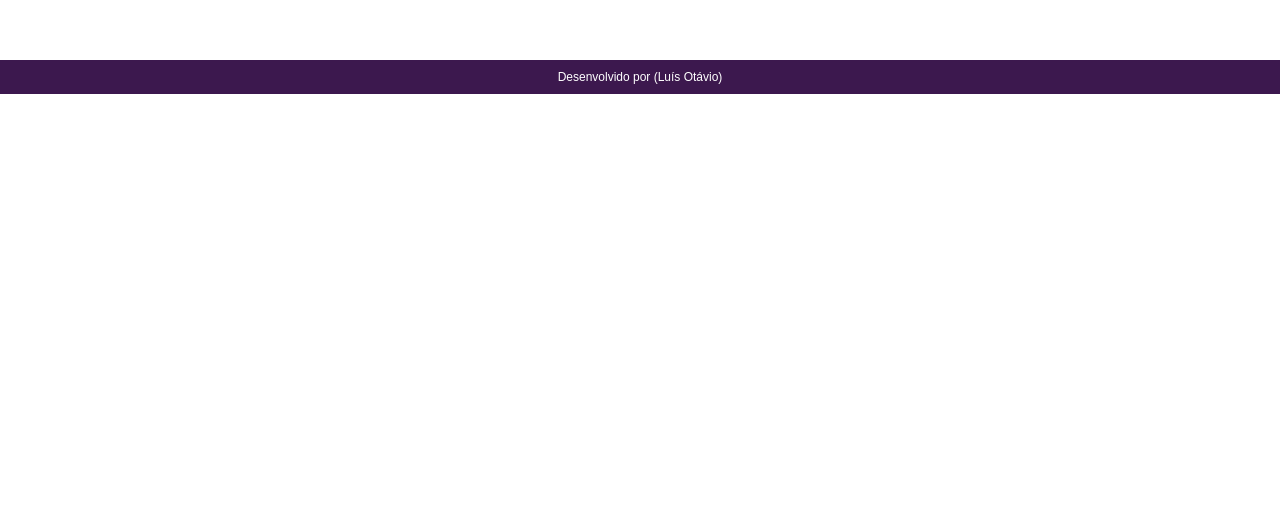
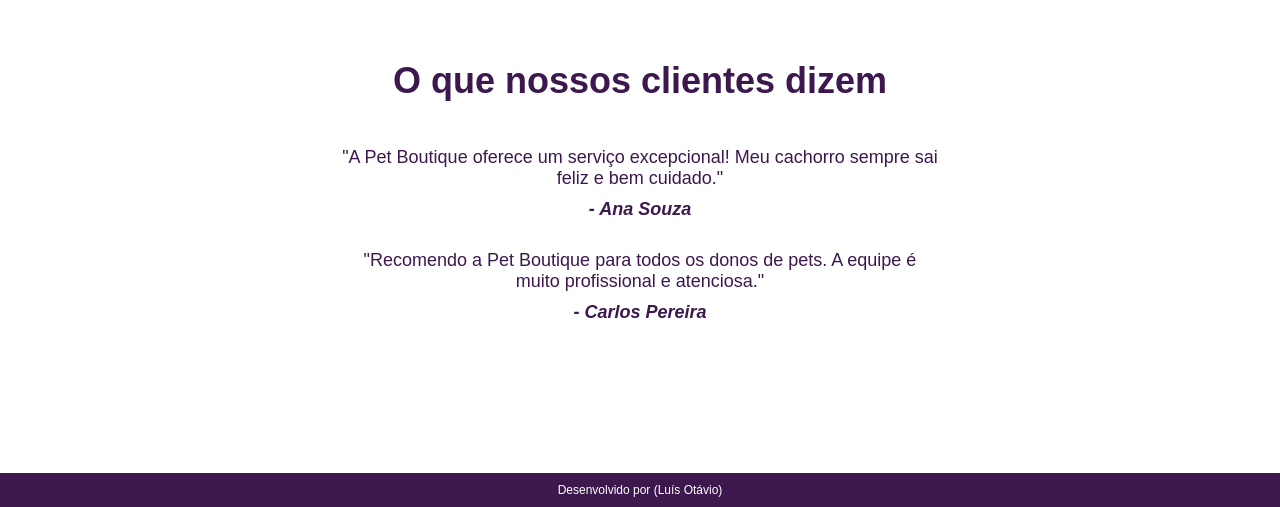
Before and after one commit to LuisOtavioPessoa/Pet-Shop, a plain HTML site: page index.html in a window 1280 px wide. Shown: the part 4068-4575 px from the top of the page. Before the commit the page ends 4162 px from the top, so only its background shows below. Drawn offline with Linux system fonts and the light colour scheme.

Commit message:
Versão Final 2.0
Adicionando a seção de comentários dos clientes e transição na hora que passa o mouse sob os links.

```diff
--- a/estilo.css
+++ b/estilo.css
@@ -68,7 +68,12 @@ html,body {
 
 .caixa2 a{
     text-decoration: none;
-    color:#ffff
+    color:#ffff;
+    transition: background-color 0.3s ease;
+}
+
+.caixa2 a:hover {
+    background-color: #562880;
 }
 
 .caixa2 img{
@@ -194,6 +199,34 @@ html,body {
     height: 450px;
 }
 
+.comentarios {
+    width: 100%;
+    padding: 0 80px 120px 80px;
+    background-color: #fff;
+    text-align: center;
+}
+
+.comentarios h3 {
+    font-size: 36px;
+    color: #3c184e;
+    margin-bottom: 45px;
+}
+
+.comentario {
+    max-width: 600px;
+    margin: 0 auto 30px auto;
+    font-size: 18px;
+    color: #3c184e;
+}
+
+.comentario span {
+    display: block;
+    margin-top: 10px;
+    font-weight: 700;
+    font-style: italic;
+}
+
+
 .rodape{
     width: 100%;
     padding: 10px 0;
--- a/index.html
+++ b/index.html
@@ -86,6 +86,18 @@
         <iframe src="https://www.google.com/maps/embed?pb=!1m18!1m12!1m3!1d3673.330385583485!2d-43.37024282476088!3d-22.97487534030784!2m3!1f0!2f0!3f0!3m2!1i1024!2i768!4f13.1!3m3!1m2!1s0x9bd9546e1b27cf%3A0xa5bce0c3664d085c!2sRua%20Victor%20Civita%2C%2066%20-%20Jacarepagu%C3%A1%2C%20Rio%20de%20Janeiro%20-%20RJ%2C%2022775-044!5e0!3m2!1spt-BR!2sbr!4v1702560317986!5m2!1spt-BR!2sbr" width="600" height="450" style="border:0;" allowfullscreen="" loading="lazy" referrerpolicy="no-referrer-when-downgrade"></iframe>
 </div>
 
+<div class="comentarios">
+    <h3>O que nossos clientes dizem</h3>
+    <div class="comentario">
+        <p>"A Pet Boutique oferece um serviço excepcional! Meu cachorro sempre sai feliz e bem cuidado."</p>
+        <span>- Ana Souza</span>
+    </div>
+    <div class="comentario">
+        <p>"Recomendo a Pet Boutique para todos os donos de pets. A equipe é muito profissional e atenciosa."</p>
+        <span>- Carlos Pereira</span>
+    </div>
+</div>
+
 <div class="rodape">
     <p>Desenvolvido por (Luís Otávio)</p>
 </div>
```
